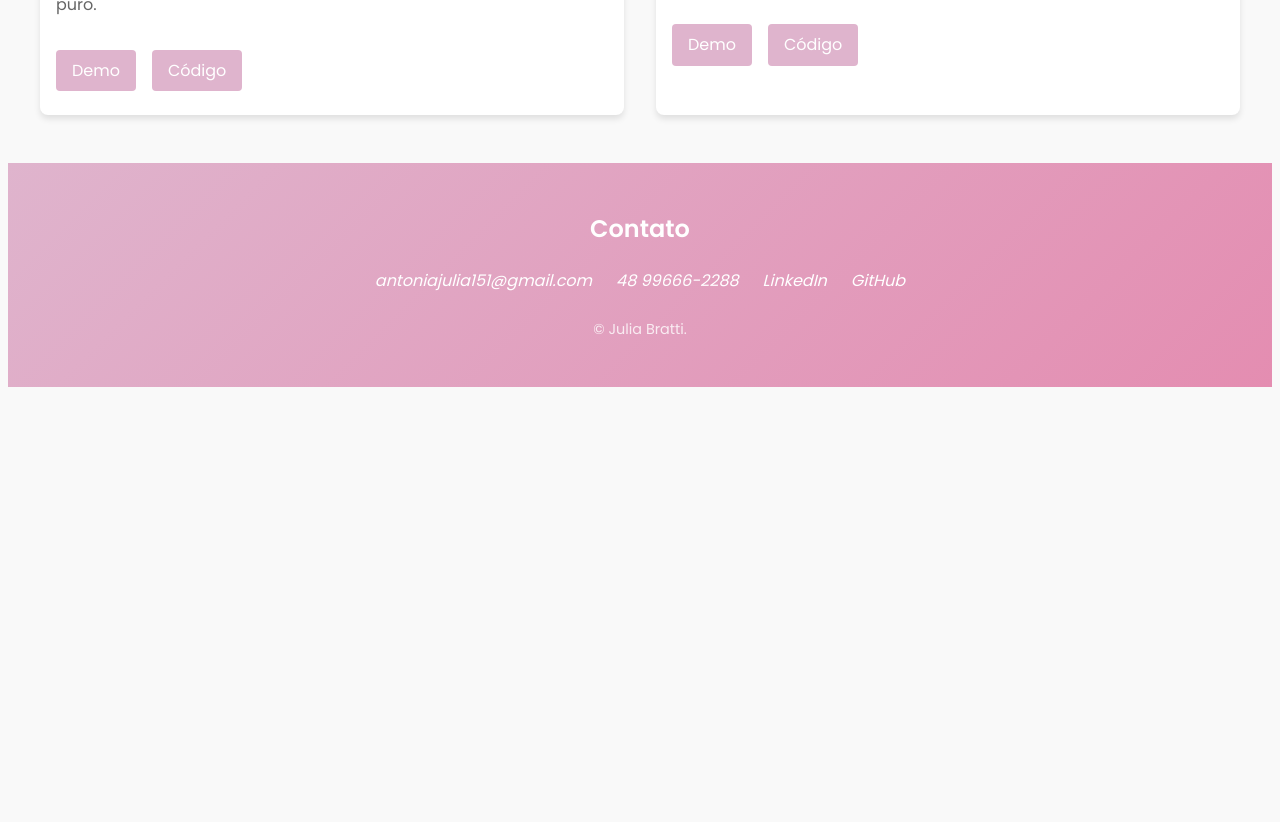
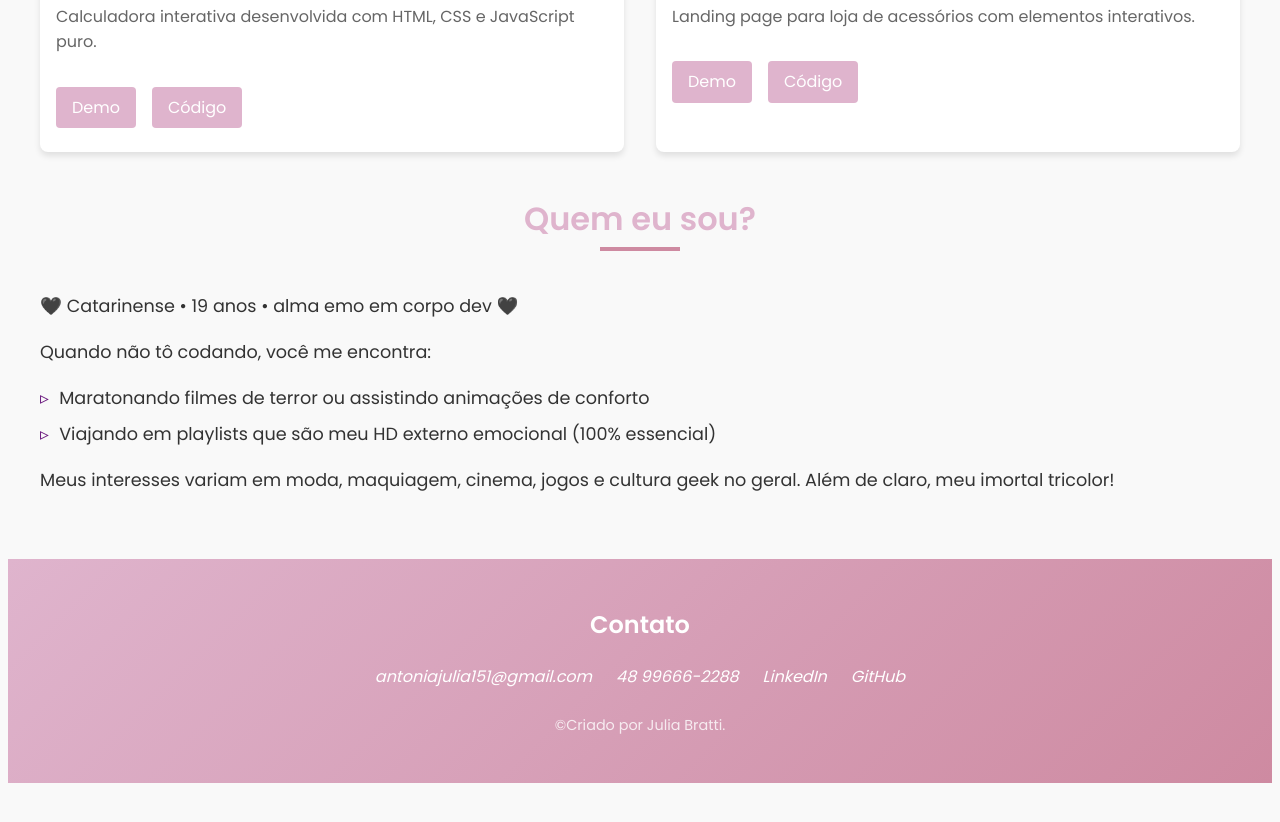
Before and after one commit to jwlinha/jwlinha, a plain HTML site: page index.html in a window 1280 px wide. Shown: the part 1650-2472 px from the top of the page. Before the commit the page ends 2085 px from the top, so only its background shows below. Drawn offline with Linux system fonts and the light colour scheme; a script that the page names is missing.

Commit message:
adicionei interesses

```diff
--- a/index.html
+++ b/index.html
@@ -3,7 +3,7 @@
 <head>
     <meta charset="UTF-8">
     <meta name="viewport" content="width=device-width, initial-scale=1.0">
-    <title>Julia Bratti | Desenvolvedora Front-end</title>
+    <title> 🖤 Julia Bratti | Desenvolvedora Front-end</title>
     <meta name="description" content="Portfólio de Julia Bratti, estudante de Análise e Desenvolvimento de Sistemas">
     <link rel="stylesheet" href="style.css">
     <link rel="preconnect" href="https://fonts.googleapis.com">
@@ -28,7 +28,7 @@
 
             <div class="sobre-conteudo">
                 <div class="sobre-texto">
-                    <p>Olá! Sou Julia, estudante de Análise e Desenvolvimento de Sistemas apaixonada por desenvolvimento web.</p>
+                    <p>Oi! Me chamo Julia, sou estudante de Análise e Desenvolvimento de Sistemas apaixonada por desenvolvimento web.</p>
                     <p>Atualmente focada em:</p>
                     <ul class="sobre-lista">
                         <li>Desenvolvimento Front-end (HTML, CSS, JavaScript)</li>
@@ -36,6 +36,7 @@
                         <li>Versionamento com Git</li>
                         <li>Responsividade e acessibilidade</li>
                     </ul>
+                    <p>Apesar disso, tenho disposição para atuar também como Fullstack.</p>
                 </div>
                 <div class="sobre-imagem">
                     <img class="foto-perfil" width="300" src="imagens/fotoperfil.jpg" alt="Julia Bratti sorrindo" loading="lazy"/>
@@ -93,6 +94,23 @@
                 </article>
             </div>
         </section>
+
+        <section class="pessoal">
+            <h2 class="secao-titulo">Quem eu sou?</h2>
+
+            <div class="pessoal-conteudo">
+                <div class="pessoal-texto">
+                    <p>🖤 Catarinense • 19 anos • alma emo em corpo dev 🖤</p>
+                    <p>Quando não tô codando, você me encontra:</p>
+                    <ul class="pessoal-lista">
+                        <li>Maratonando filmes de terror ou assistindo animações de conforto</li>
+                        <li>Viajando em playlists que são meu HD externo emocional (100% essencial)</li>
+                    </ul>
+                    <p>Meus interesses variam em moda, maquiagem, cinema, jogos e cultura geek no geral. Além de claro, meu imortal tricolor! </p>
+                </div>
+            </div>
+        </section>
+
     </main>
 
     <footer id="contato" class="rodape">
@@ -105,7 +123,7 @@
                 <a href="https://www.linkedin.com/in/julia-bratti-2156972b0" target="_blank" rel="noopener" class="contato-link">LinkedIn</a>
                 <a href="https://github.com/jwlinha" target="_blank" rel="noopener" class="contato-link">GitHub</a>
             </address>
-            <p class="rodape-copyright">&copy; Julia Bratti.</p>
+            <p class="rodape-copyright">&copy;Criado por Julia Bratti.</p>
         </div>
     </footer>
 
--- a/script.js
+++ b/script.js
@@ -21,8 +21,11 @@ document.addEventListener('DOMContentLoaded', function() {
         const triggerPoint = window.innerHeight * 0.85;
 
         elements.forEach(el => {
-            if (el.getBoundingClientRect().top < triggerPoint) {
+            const elTop = el.getBoundingClientRect().top;
+
+            if (elTop < triggerPoint) {
                 el.classList.add('reveal');
+                console.log('Elemento animado:', el);
             }
         });
     }
--- a/style.css
+++ b/style.css
@@ -1,7 +1,7 @@
 :root {
     --primary: #dfb4cd;
-    --secondary: #e48db1;
-    --accent: #420b50;
+    --secondary: #ce8aa1;
+    --accent: #6a197e;
     --background: #f9f9f9;
     --text: #333;
     --text-light: #666;
@@ -197,6 +197,44 @@
     font-size: 1.2rem;
   }
 
+  .pessoal {
+    max-width: 1200px;
+    margin: 0 auto 3rem;
+    padding: 0 1rem;
+  }
+
+  .pessoal-conteudo {
+    display: flex;
+    flex-wrap: wrap;
+    align-items: center;
+    justify-content: center;
+    gap: 3rem;
+  }
+
+  .pessoal-texto {
+    flex: 1;
+    min-width: 300px;
+    font-size: 1.1rem;
+  }
+
+  .pessoal-lista {
+    margin-top: 1rem;
+    padding-left: 1.2rem;
+    list-style: none;
+  }
+
+  .pessoal-lista li {
+    margin-bottom: 0.5rem;
+    position: relative;
+  }
+
+  .pessoal-lista li::before {
+    content: '▹';
+    position: absolute;
+    left: -1.2rem;
+    color: var(--accent);
+  }
+
   .projetos {
     max-width: 1200px;
     margin: 0 auto 3rem;
```
